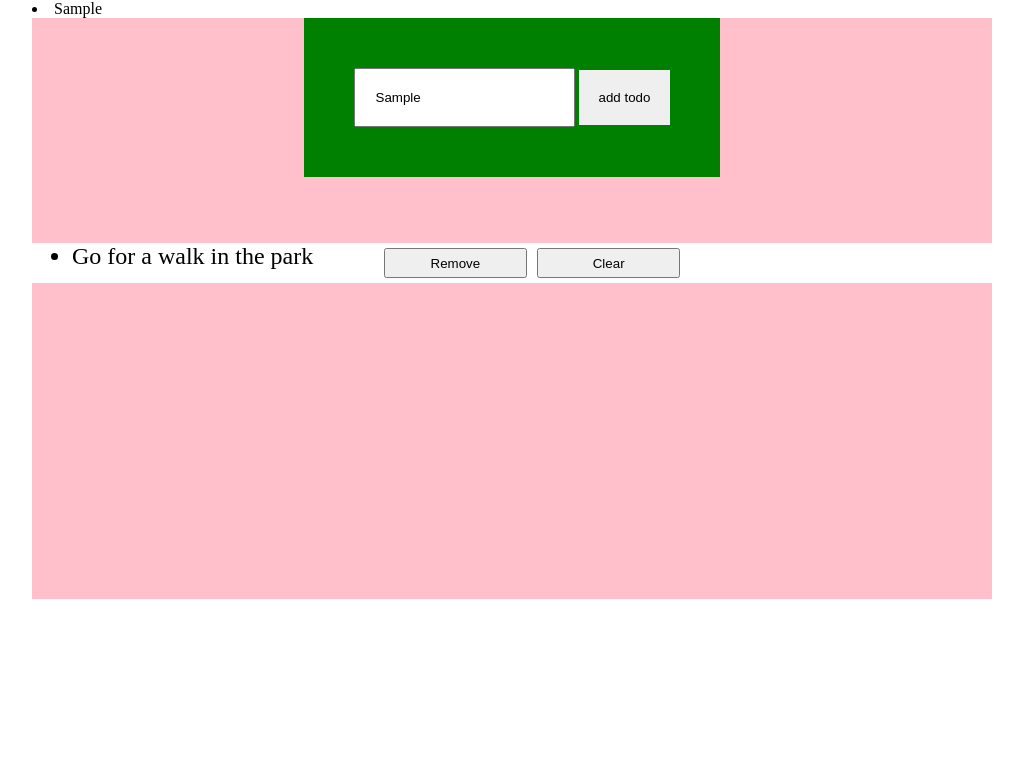
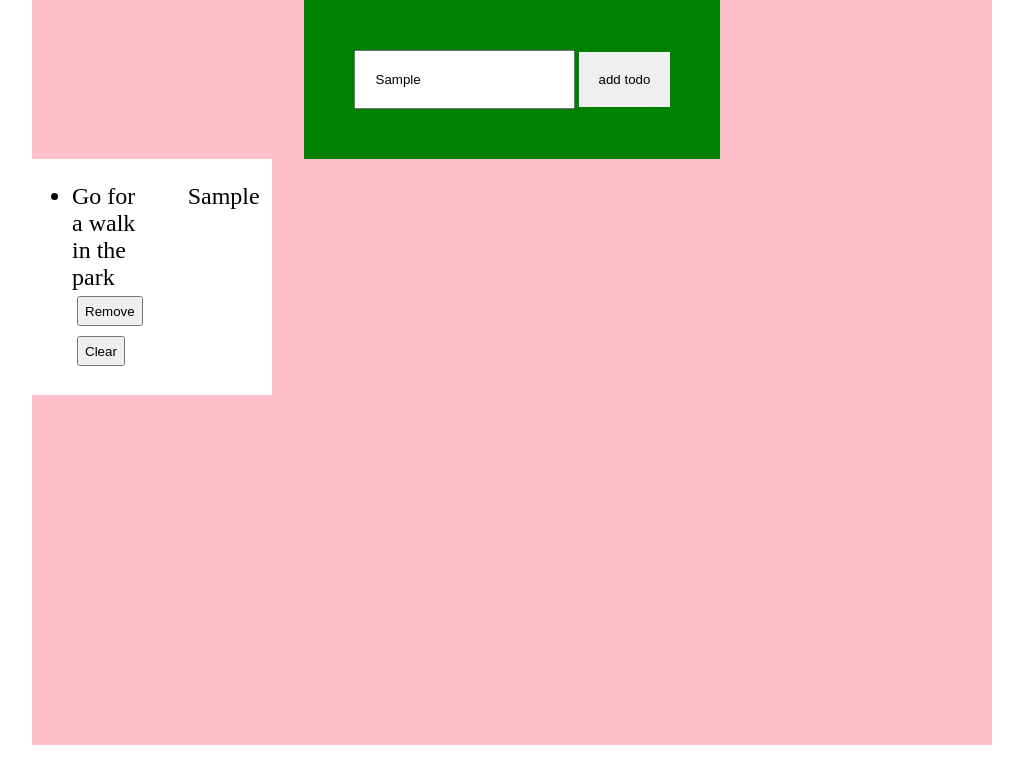
Before and after one commit to Polkagris/To-do-list, a plain HTML site: page index.html in a window 1280 px wide. Both pictures are taken after typing "Sample" into the empty fields and a click on the button "add todo". Shown: the whole page, without its empty margins (128-1151 px from the left). Drawn offline with Linux system fonts and the light colour scheme.

Commit message:
fix ability to create new lis to the DOM

```diff
--- a/app.js
+++ b/app.js
@@ -12,14 +12,16 @@ addToDo.addEventListener("click", function(){
 });
 
  function createNewToDo(textValue){
-
-   var newToDo = document.createElement('li');
-   newToDo.classList.add('list-item');
+   var parentDiv = document.getElementById('todo-container');
+   var originalUl = document.getElementById('list');
+   var newToDo = document.createElement('ul');
+   newToDo.classList.add('list');
    newToDo.innerText = textValue;
 
    //where the new list item will go in the DOM
-   var container = document.getElementById('grid-container-app');
-   document.body.insertBefore(newToDo, container);
+
+   parentDiv.insertBefore(newToDo, originalUl);
+
 
  }
 //add todo button linked with eventListener click
--- a/index.html
+++ b/index.html
@@ -18,12 +18,13 @@
       </div>
 
       <!-- List with to-dos -->
-        <ul id="list">
+      <div id="todo-container">
+        <ul class="list">
           <li id="list-item">Go for a walk in the park</li>
           <button id="remove" type="button" name="button">Remove</button>
           <button id="checked" type="button" name="button">Clear</button>
         </ul>
-
+      </div>
     </div>
 
   </body>
--- a/style.css
+++ b/style.css
@@ -36,9 +36,9 @@ body{
   background: #fff;
 }
 */
-#list{
-  grid-column: 1 / 5;
-  grid-row: 3 / 4;
+#todo-container{
+  //grid-column: 1 / 5;
+  //grid-row: 3 / 4;
   display: grid;
   grid-template-columns: repeat(6, 1fr);
   grid-auto-rows: repeat(auto, minmax(100px, auto));
@@ -46,6 +46,9 @@ body{
   //margin: 0;
   //align-self: center;
   //list-style-type: none;
+}
+.list{
+  font-size: 24px;
 }
 
 #list-item{
```
